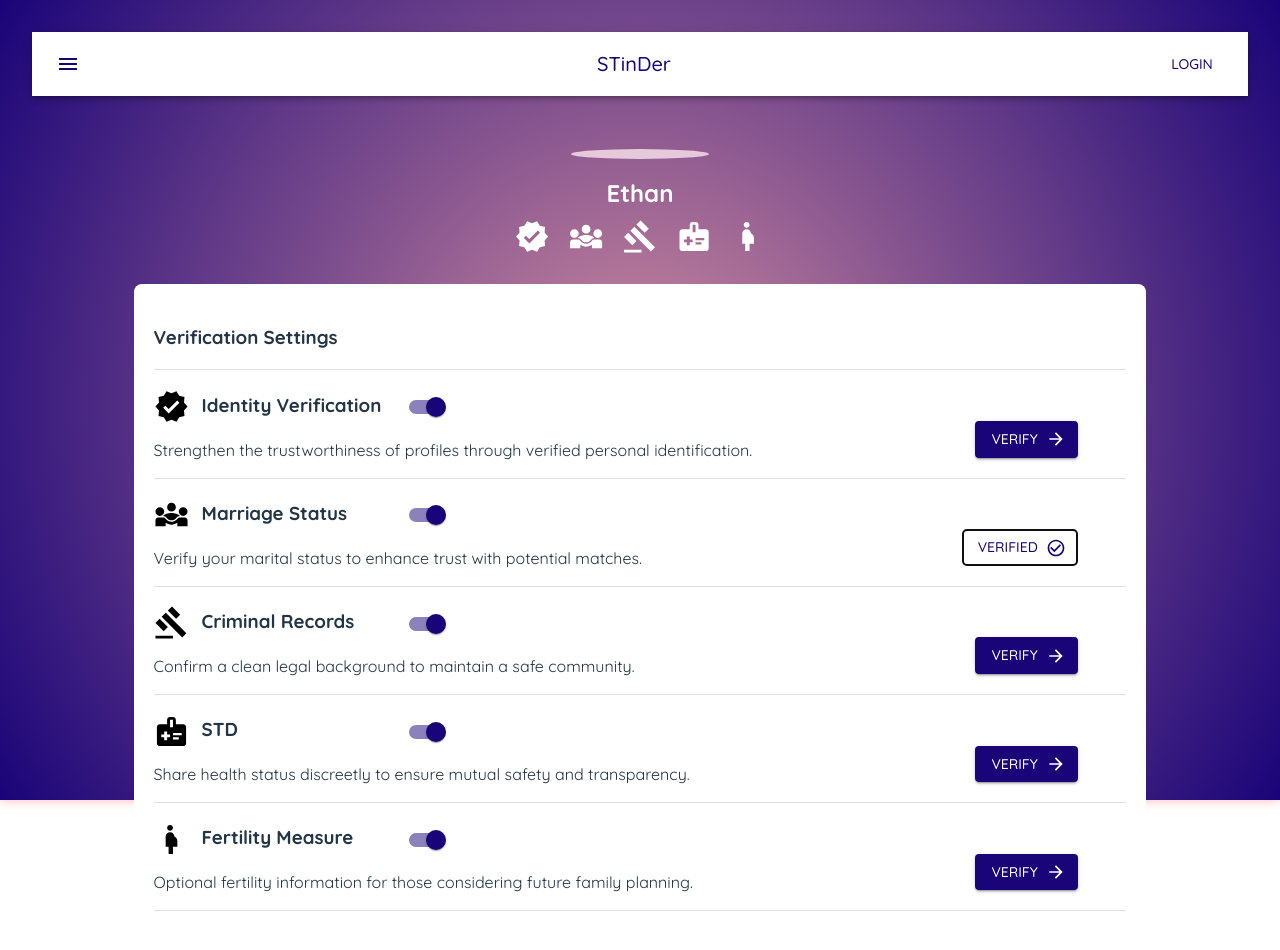
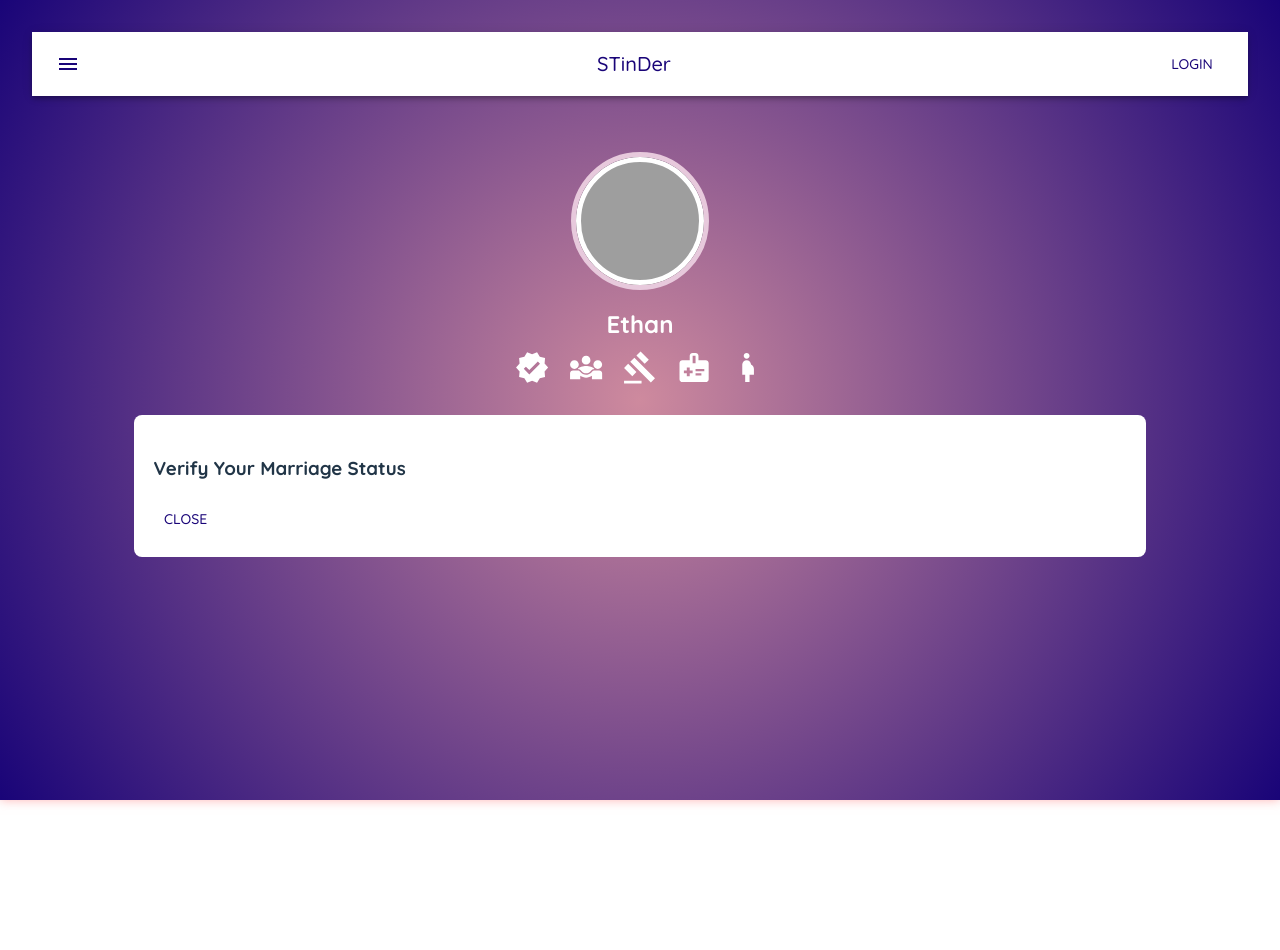
Before and after one commit to 0xjunwei/ETHSeoul2024, a React (Vite) app in the folder app/: page / in a window 1280 px wide. Both pictures are taken after a click on the button "VERIFIED". Shown: the top 950 px of the page. Built offline with nearby package versions, Linux system fonts and the light colour scheme; grey boxes are pictures that could not be loaded.

Commit message:
Added verification modals - TP

```diff
--- a/app/src/App.jsx
+++ b/app/src/App.jsx
@@ -54,6 +54,7 @@ const theme = createTheme({
 });
 
 function App() {
+
   const [displayStates, setDisplayStates] = useState({
     displayV: true,
     displayM: true,
@@ -62,6 +63,17 @@ function App() {
     displayF: true,
   });
 
+  const [modalOpen, setModalOpen] = useState('settings');
+
+  const handleOpenModal = (modal) => {
+    setModalOpen(modal);
+  };
+
+  const handleCloseModal = () => {
+    setModalOpen('settings');
+  };
+
+
   const handleChange = (event) => {
     const { name, checked } = event.target;
     setDisplayStates(prevStates => ({
@@ -69,6 +81,7 @@ function App() {
       [name]: checked,
     }));
   };
+
 
   return (
     <div className="body quicksand-400">
@@ -106,6 +119,32 @@ function App() {
                 {displayStates.displayF && <PregnantWomanIcon fontSize="large" className="badge-light" />}
 
               </div>
+              {modalOpen=='i' &&
+              <div className="settings-container">
+                <h3>Verify Your Identity</h3>
+                  <Button onClick={handleCloseModal}>Close</Button>
+              </div>}
+              {modalOpen == 'm' &&
+                <div className="settings-container">
+                  <h3>Verify Your Marriage Status</h3>
+                  <Button onClick={handleCloseModal}>Close</Button>
+                </div>}
+              {modalOpen == 'c' &&
+                <div className="settings-container">
+                  <h3>Verify Your Criminal Records</h3>
+                  <Button onClick={handleCloseModal}>Close</Button>
+                </div>}
+              {modalOpen == 's' &&
+                <div className="settings-container">
+                  <h3>Verify Your STD Status</h3>
+                  <Button onClick={handleCloseModal}>Close</Button>
+                </div>}
+              {modalOpen == 'f' &&
+                <div className="settings-container">
+                  <h3>Verify Your Fertility Measure</h3>
+                  <Button onClick={handleCloseModal}>Close</Button>
+                </div>}
+              {modalOpen=='settings' &&
                 <div className="settings-container">
                   <h3>Verification Settings</h3>
                   <Divider />
@@ -123,7 +162,7 @@ function App() {
                     <h3 className="h3-category">Identity Verification </h3>
                     <p>Strengthen the trustworthiness of profiles through verified personal identification.</p>
                     <div className="verify-button">
-                    <Button variant="contained" endIcon={<ArrowForwardIcon />}>
+                      <Button variant="contained" endIcon={<ArrowForwardIcon />} onClick={() => handleOpenModal('i')}>
                         Verify
                       </Button>
                     </div>
@@ -143,7 +182,7 @@ function App() {
                     <h3 className="h3-category">Marriage Status</h3>
                     <p>Verify your marital status to enhance trust with potential matches.</p>
                     <div className="verify-button">
-                    <Button variant="outlined" endIcon={<CheckCircleOutlineIcon />}>
+                      <Button variant="outlined" endIcon={<ArrowForwardIcon />} onClick={() => handleOpenModal('m')}>
                         Verified
                       </Button>
                     </div>
@@ -163,7 +202,7 @@ function App() {
                     <h3 className="h3-category">Criminal Records</h3>
                     <p>Confirm a clean legal background to maintain a safe community.</p>
                     <div className="verify-button">
-                    <Button variant="contained" endIcon={<ArrowForwardIcon />}>
+                      <Button variant="contained" endIcon={<ArrowForwardIcon />} onClick={() => handleOpenModal('c')}>
                         Verify
                       </Button>
                     </div>
@@ -183,7 +222,7 @@ function App() {
                     <h3 className="h3-category">STD</h3>
                     <p>Share health status discreetly to ensure mutual safety and transparency.</p>
                     <div className="verify-button">
-                    <Button variant="contained" endIcon={<ArrowForwardIcon />}>
+                      <Button variant="contained" endIcon={<ArrowForwardIcon />} onClick={() => handleOpenModal('s')}>
                         Verify
                       </Button>
                     </div>
@@ -203,13 +242,14 @@ function App() {
                     <h3 className="h3-category">Fertility Measure</h3>
                     <p>Optional fertility information for those considering future family planning.</p>
                     <div className="verify-button">
-                    <Button variant="contained" endIcon={<ArrowForwardIcon />}>
+                      <Button variant="contained" endIcon={<ArrowForwardIcon />} onClick={() => handleOpenModal('f')}>
                         Verify
                       </Button>
                     </div>
                   </div>
                   <Divider />
                 </div>
+              }
             </div>
           </>
         </Box>
```
Lines whose indentation alone changed are shown as unchanged.
